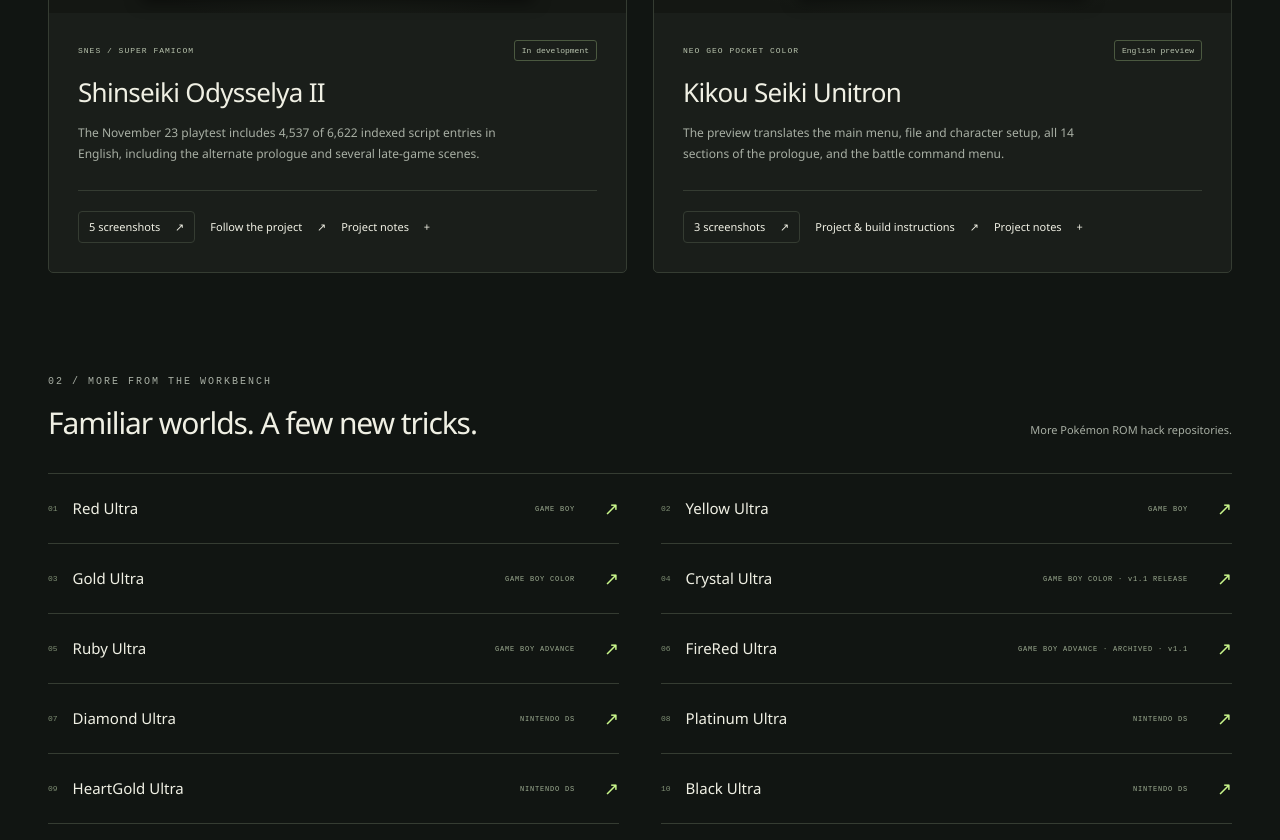
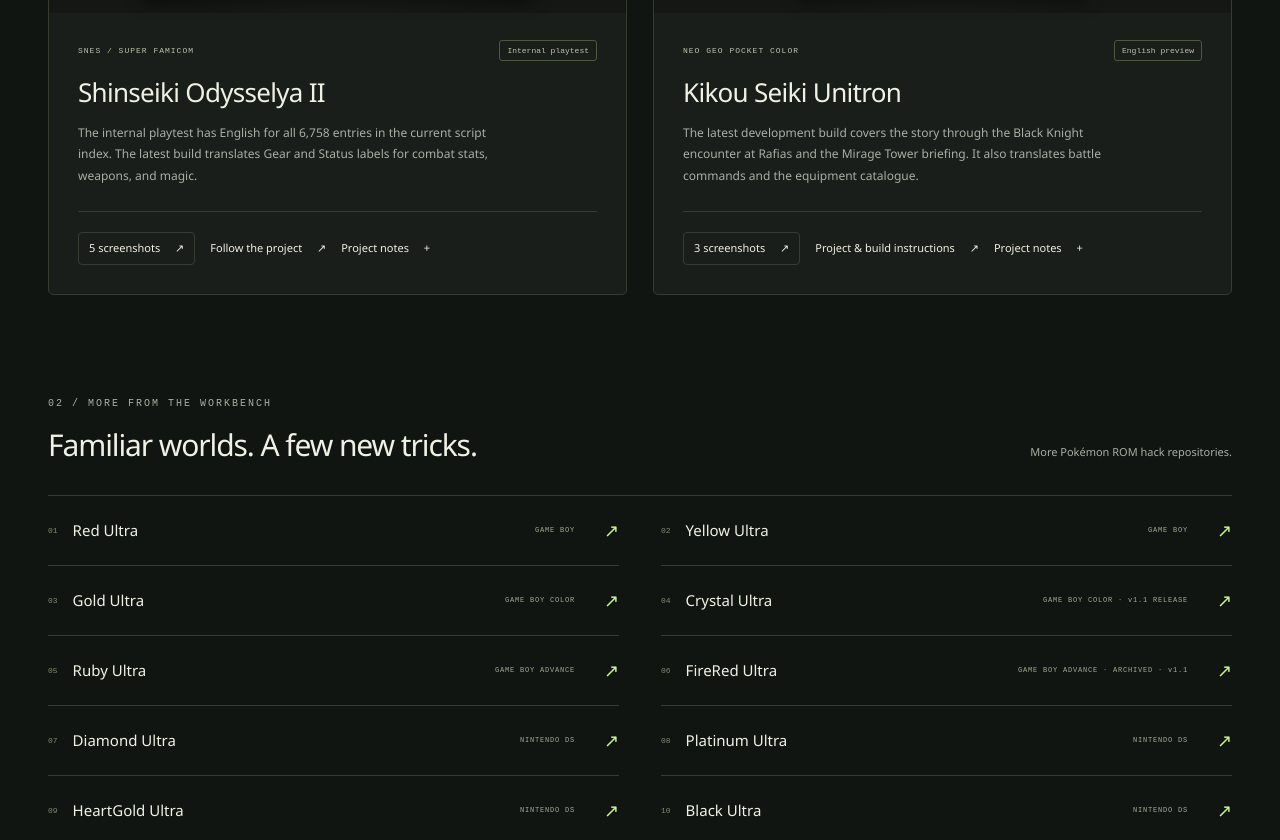
Before and after one commit to mlastes1987/mlastes1987.github.io, a plain HTML site: page index.html in a window 1280 px wide. Shown: the part 2692-3532 px from the top of the page. Drawn offline with Linux system fonts and the light colour scheme.

Commit message:
Refresh Unitron and Odysselya II playtest status

```diff
--- a/index.html
+++ b/index.html
@@ -66,7 +66,7 @@
         </article>
         <article class="project project-card" data-category="translation" id="odysselya-ii">
           <div class="card-image card-cover"><img src="assets/covers/odysselya-ii.png" width="1280" height="2282" alt="Japanese Super Famicom box art for Shinseiki Odysselya II" loading="lazy"></div>
-          <div class="card-body"><div class="card-meta"><span class="platform">SNES / SUPER FAMICOM</span><span class="status muted-status">In development</span></div><h3>Shinseiki Odysselya II</h3><p>The November 23 playtest includes 4,537 of 6,622 indexed script entries in English, including the alternate prologue and several late-game scenes.</p><div class="card-actions"><button type="button" class="text-link gallery-trigger" data-gallery="odysselya-ii">5 screenshots <span aria-hidden="true">↗</span></button><a class="text-link" href="https://github.com/mlastes1987/odysselya-eng#project-status">Follow the project <span aria-hidden="true">↗</span></a><button class="text-link details-trigger" data-project="odysselya-ii">Project notes <span aria-hidden="true">+</span></button></div></div>
+          <div class="card-body"><div class="card-meta"><span class="platform">SNES / SUPER FAMICOM</span><span class="status muted-status">Internal playtest</span></div><h3>Shinseiki Odysselya II</h3><p>The internal playtest has English for all 6,758 entries in the current script index. The latest build translates Gear and Status labels for combat stats, weapons, and magic.</p><div class="card-actions"><button type="button" class="text-link gallery-trigger" data-gallery="odysselya-ii">5 screenshots <span aria-hidden="true">↗</span></button><a class="text-link" href="https://github.com/mlastes1987/odysselya-eng#project-status">Follow the project <span aria-hidden="true">↗</span></a><button class="text-link details-trigger" data-project="odysselya-ii">Project notes <span aria-hidden="true">+</span></button></div></div>
         </article>
         <article class="project project-card" data-category="translation" id="unitron">
           <div class="card-image card-cover">
@@ -75,7 +75,7 @@
           <div class="card-body">
             <div class="card-meta"><span class="platform">NEO GEO POCKET COLOR</span><span class="status muted-status">English preview</span></div>
             <h3>Kikou Seiki Unitron</h3>
-            <p>The preview translates the main menu, file and character setup, all 14 sections of the prologue, and the battle command menu.</p>
+            <p>The latest development build covers the story through the Black Knight encounter at Rafias and the Mirage Tower briefing. It also translates battle commands and the equipment catalogue.</p>
             <div class="card-actions">
               <button type="button" class="text-link gallery-trigger" data-gallery="unitron">3 screenshots <span aria-hidden="true">↗</span></button>
               <a class="text-link" href="https://github.com/mlastes1987/unitron">Project &amp; build instructions <span aria-hidden="true">↗</span></a>
--- a/script.js
+++ b/script.js
@@ -20,12 +20,12 @@ const projects = {
   },
   'odysselya-ii': {
     title: 'Shinseiki Odysselya II',
-    body: `<p>English translation in progress for the Super Famicom sequel.</p><p>The November 23 playtest includes 4,537 of 6,622 indexed script entries in English. The latest batch covers the alternate prologue, the underworld confrontation and separation, the asphodel discovery, and the Earth Dragon encounter. Emulator testing reached the Sparta exit. The new scenes still need testing through normal gameplay.</p><p>The gallery shows earlier captures of the Sparta dialogue and field menus. The shared project repository tracks both games, and the sequel patch is forthcoming.</p>`,
+    body: `<p>English translation in progress for the Super Famicom sequel.</p><p>The November 23 internal playtest has English for all 6,758 entries in the current script index. The latest build translates the Gear slot markers, combat stats, seven weapon proficiencies, and sixteen magic schools. Emulator checks covered the Gear and Status screens and the opening through the Sparta exit. Later scenes still need in-game testing, and battle effects, graphics, and credits remain in development.</p><p>The gallery shows earlier captures of the Sparta dialogue and field menus. The shared project repository tracks both games, and the sequel patch is forthcoming.</p>`,
     links: [['Shared project page', 'https://github.com/mlastes1987/odysselya-eng#project-status']]
   },
   unitron: {
     title: 'Kikou Seiki Unitron',
-    body: `<p>English fan translation in development for the Neo Geo Pocket Color RPG. The preview uses a proportional font adapted from the Shinseiki Odysselya translation.</p><p>English coverage includes the main menu, file selection, character setup, all 14 parts of the scrolling prologue, and the battle command menu and its prompts. Most gameplay text, menu subpages, and the title graphics still need translation.</p><p>The public repository has instructions for building an IPS preview patch from a Japanese retail ROM.</p>`,
+    body: `<p>English fan translation in development for the Neo Geo Pocket Color RPG. The preview uses a proportional font adapted from the Shinseiki Odysselya translation.</p><p>The latest local preview covers the menus and prologue, then follows the story through the Spirit Shrine, Silver Lake, Verdant Forest, the Black Knight encounter at Rafias, and the Mirage Tower briefing. It translates the battle interface and all named equipment catalogue entries. Later story scenes, most enemy names and enemy-specific moves, and some partner battle dialogue remain in progress.</p><p>The public repository has IPS patch build instructions. The gallery shows earlier preview captures.</p>`,
     links: [['Project & build instructions', 'https://github.com/mlastes1987/unitron']]
   }
 };
```
